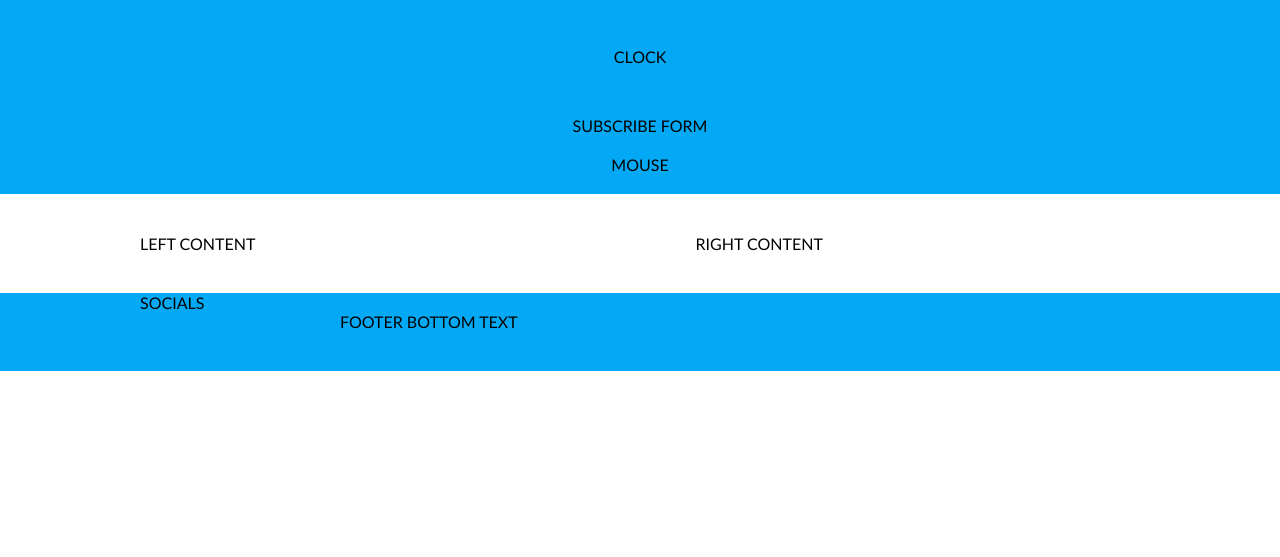
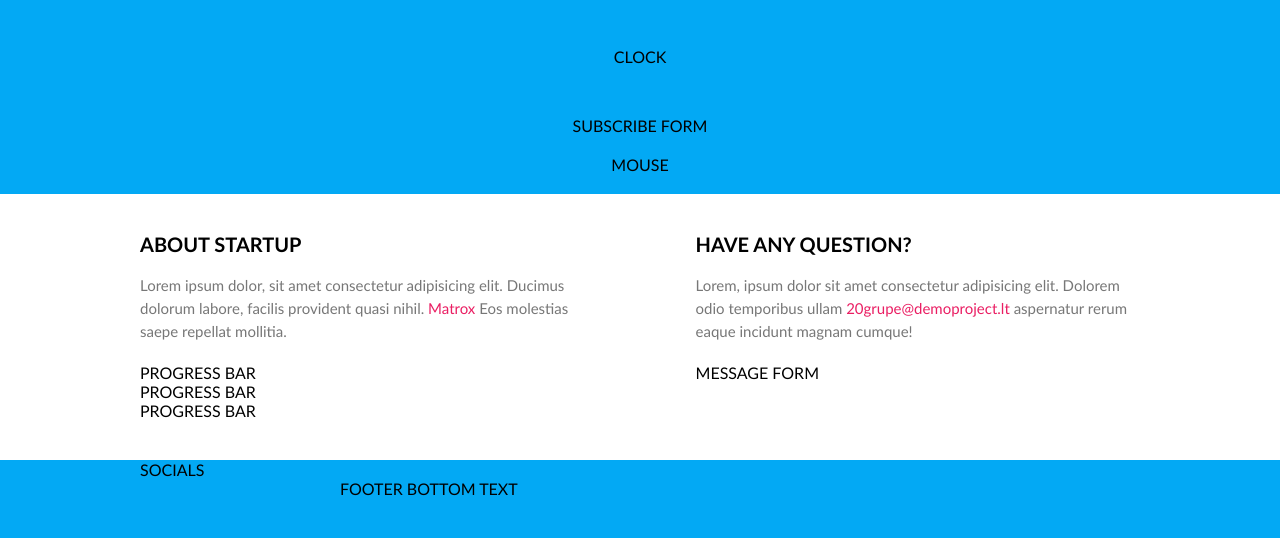
Before and after one commit to Lukasring/5-BIT-coming-soon, a plain HTML site: page index.html in a window 1280 px wide. Shown: the part 243-800 px from the top of the page. Drawn offline with Linux system fonts and the light colour scheme; a script that the page names is missing.

Commit message:
main content

```diff
--- a/css/custom.css
+++ b/css/custom.css
@@ -44,6 +44,29 @@
         margin-bottom: var(--gap);
     }
 /* main */
+main h2 {
+    font-size: 20px;
+    line-height: 20px;
+    text-transform: uppercase;
+    color: #000;
+    margin-bottom: var(--gap);
+}
+
+main p {
+    font-size: 15px;
+    line-height: 23px;
+    color: #777;
+    margin-bottom: var(--gap);
+}
+
+    main p > a {
+        color: var(--secondary-color);
+        text-decoration: none;
+    }
+
+    main p > a:hover {
+        text-decoration: underline;
+    }
 
 /* footer */
 footer.container {
--- a/css/variables.css
+++ b/css/variables.css
@@ -2,4 +2,5 @@
     --gap: 20px;
     --big-gap: calc(2.5 * var(--gap));
     --main-color: #03a9f4;
+    --secondary-color: #ea1e63;
 }
--- a/index.html
+++ b/index.html
@@ -41,10 +41,27 @@
 	<main class="container">
 		<div class="long columns">
 			<div class="left">
-				LEFT CONTENT
+				<h2>About startup</h2>
+				<p>Lorem ipsum dolor, sit amet consectetur adipisicing elit. Ducimus dolorum labore, facilis provident
+					quasi nihil. <a href="#">Matrox</a> Eos molestias saepe repellat mollitia.</p>
+				<div class="progress-bar">
+					PROGRESS BAR
+				</div>
+				<div class="progress-bar">
+					PROGRESS BAR
+				</div>
+				<div class="progress-bar">
+					PROGRESS BAR
+				</div>
 			</div>
 			<div class="right">
-				RIGHT CONTENT
+				<h2>Have any question?</h2>
+				<p>Lorem, ipsum dolor sit amet consectetur adipisicing elit. Dolorem odio temporibus ullam <a
+						href="mailto:20grupe@demoproject.lt">20grupe@demoproject.lt</a> aspernatur rerum eaque incidunt
+					magnam cumque!</p>
+				<form class="form">
+					MESSAGE FORM
+				</form>
 			</div>
 		</div>
 	</main>
```
